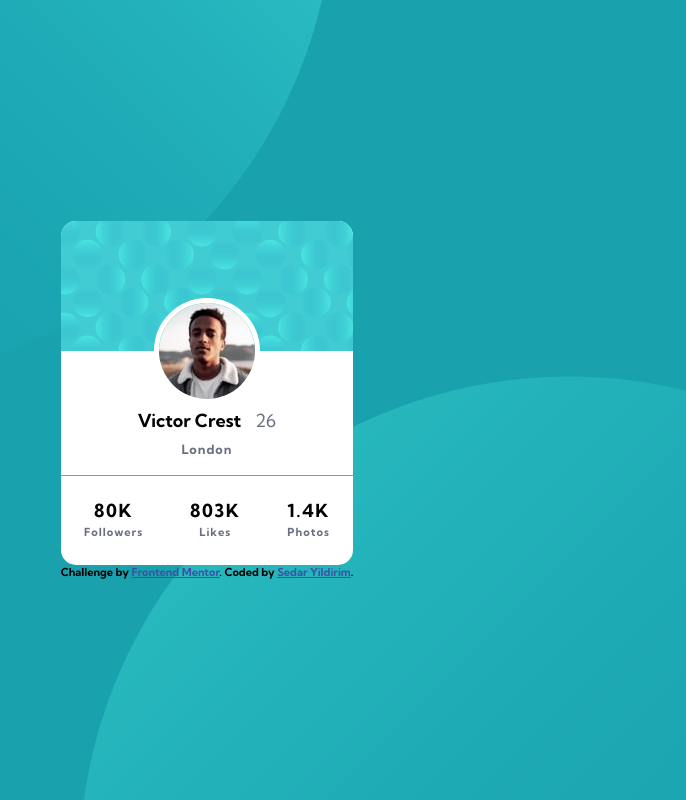
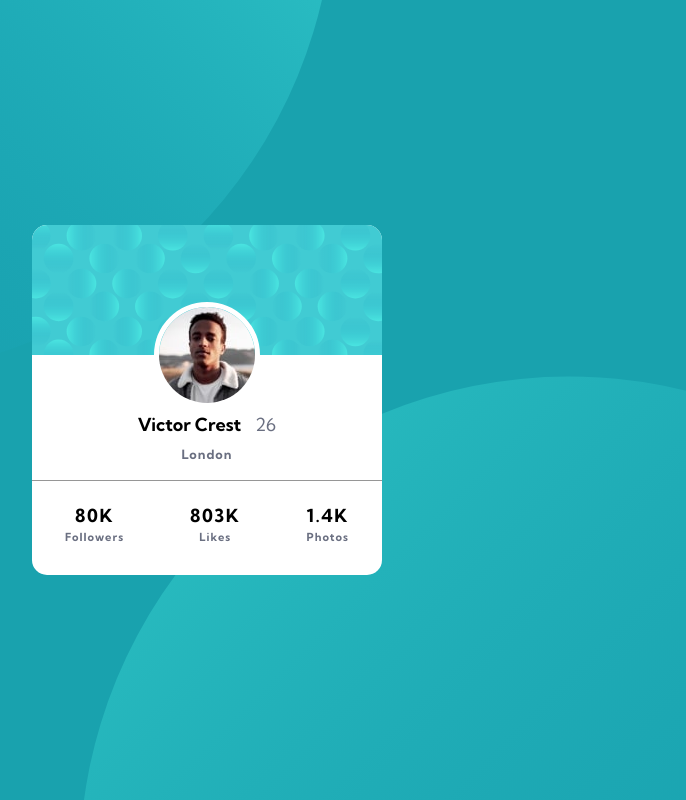
Before and after one commit to sedaryildirim/profile-card-component, a plain HTML site: page index.html in a window 1280 px wide. Shown: the whole page, without its empty margins (433-1119 px from the left). Drawn offline with Linux system fonts and the light colour scheme.

Commit message:
final commit
@media was really easy with this making it responsive, working on much smaller screen so will have to error check when home

```diff
--- a/css/styles.css
+++ b/css/styles.css
@@ -29,6 +29,8 @@ body {
     flex-direction: column;
     background-color: white;
     border-radius: 15px;
+    height: 350px;
+    width: 250px;
 }
 
 img {
@@ -99,3 +101,13 @@ p {
     color: var(--cc-gray-blue-);
     letter-spacing: 1px;
 }
+
+
+@media (min-width: 440px) {
+    .main-info {
+        display: flex;
+        flex-direction: column;
+        width: 350px;
+        height: 350px;
+    }
+}
--- a/index.html
+++ b/index.html
@@ -54,10 +54,10 @@
 
       </div>
 
-    <div class="attribution">
+    <!-- <div class="attribution">
       Challenge by <a href="https://www.frontendmentor.io?ref=challenge" target="_blank">Frontend Mentor</a>.
       Coded by <a href="#">Sedar Yildirim</a>.
-    </div>
+    </div> -->
 
   </main>
 </body>
```
